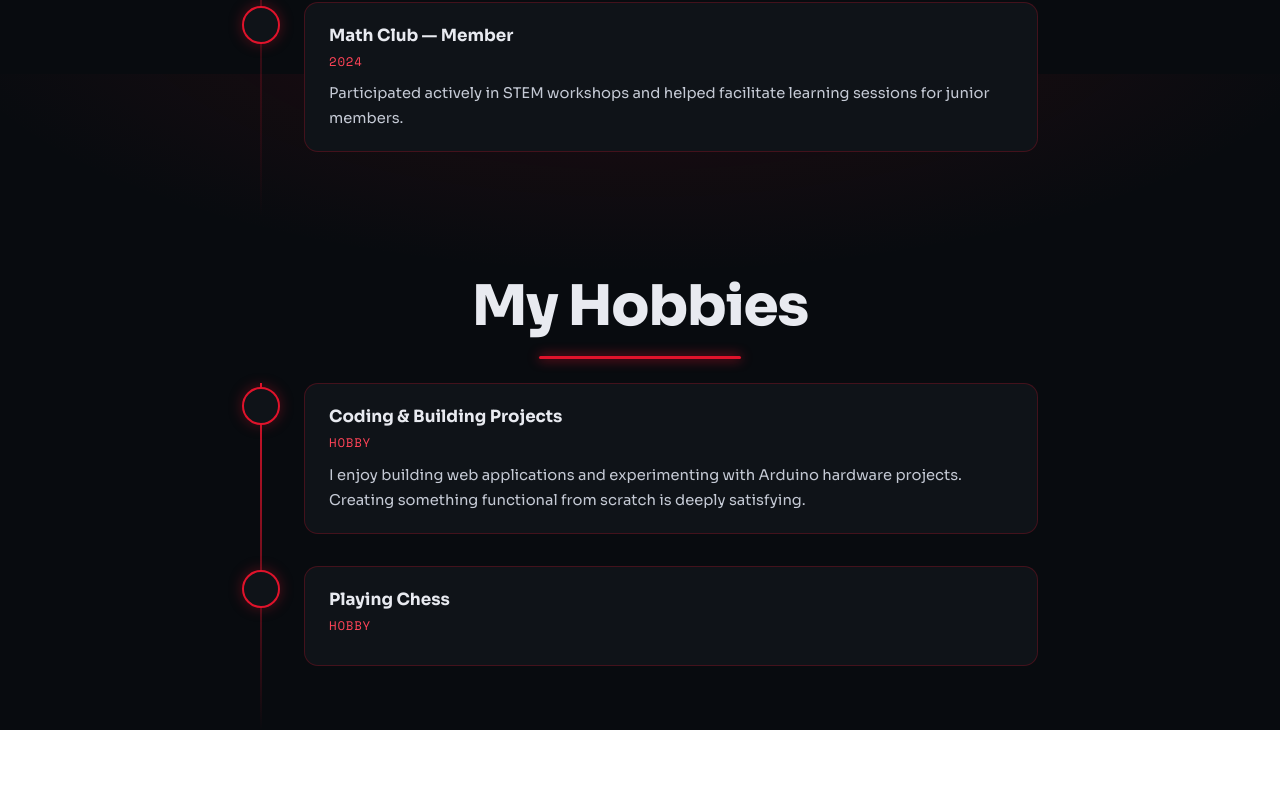
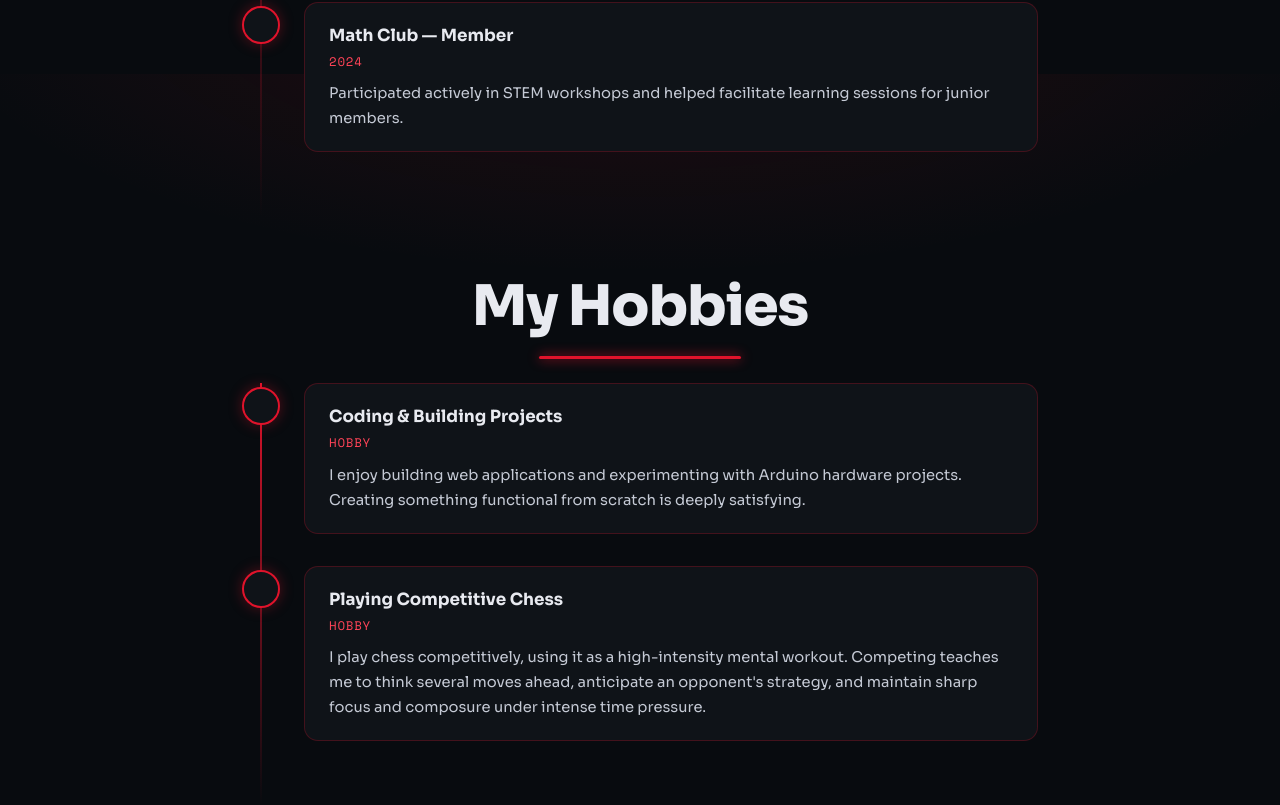
Before and after one commit to PokuriRevanthKumarPRK/My-Personal-Portfolio, a Next.js app: page /homepage in a window 1280 px wide. Shown: the part 1526-2331 px from the top of the page. Before the commit the page ends 2256 px from the top, so only its background shows below. Built offline with nearby package versions, Linux system fonts and the light colour scheme.

Commit message:
fix homepage

```diff
--- a/app/homepage/page.js
+++ b/app/homepage/page.js
@@ -97,9 +97,9 @@ STEM Enrichment: Explored STEM projects outside the school curriculum to broaden
                     <div className={styles.timelineItem}>
                         <div className={styles.timelineDot}></div>
                         <div className={styles.timelineCard}>
-                            <h3 className={styles.timelineTitle}>Playing Chess</h3>
+                            <h3 className={styles.timelineTitle}>Playing Competitive Chess</h3>
                             <span className={styles.timelineYear}>Hobby</span>
-                            <p className={styles.timelineDesc}></p>
+                            <p className={styles.timelineDesc}>I play chess competitively, using it as a high-intensity mental workout. Competing teaches me to think several moves ahead, anticipate an opponent's strategy, and maintain sharp focus and composure under intense time pressure.</p>
                         </div>
                     </div>
                 </div>
```
